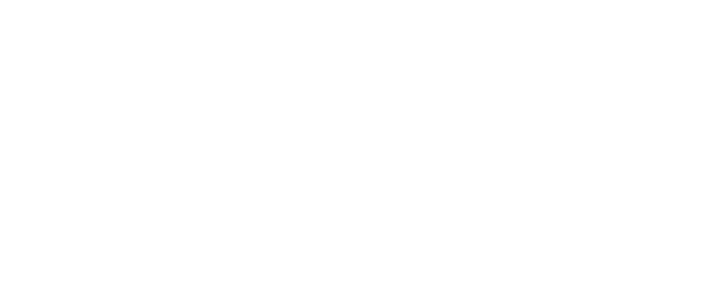
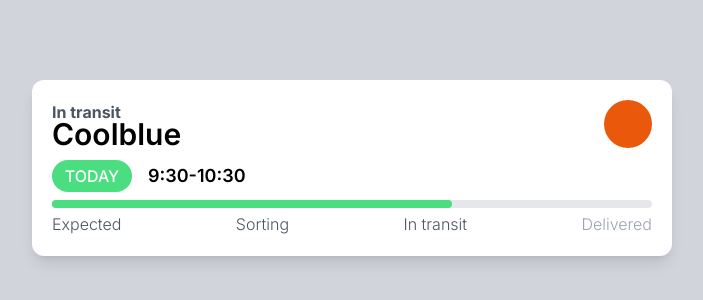
Before and after one commit to Abdul-lembariti/carrot_market_reloadd, a Next.js app: page / in a window 1280 px wide. Shown: the part 232-532 px from the top of the page, without its empty margins (288-991 px from the left). Built offline with nearby package versions, Linux system fonts and the light colour scheme.

Commit message:
#2.1 - #3.3 Modifiers

```diff
--- a/app/page.tsx
+++ b/app/page.tsx
@@ -1,4 +1,31 @@
-
 export default function Home() {
-  return <main></main>
+  return (
+    <main className="bg-gray-300 h-screen flex items-center justify-center p-5 ">
+      <div className="bg-white shadow-lg p-5 rounded-xl w-full max-w-screen-sm ">
+        <div className="flex justify-between">
+          <div className="flex flex-col ">
+            <span className="font-bold  text-gray-600 -mb-2 ">In transit</span>
+            <span className="font-semibold text-3xl ">Coolblue</span>
+          </div>
+          <div className="size-12 bg-orange-600 rounded-full" />
+        </div>
+        <div className="flex gap-4 items-center my-2">
+          <span className="text-white bg-green-400 p-1 rounded-2xl w-20 text-center uppercase font-medium hover:bg-green-500 transition hover:scale-125">
+            Today
+          </span>
+          <span className="text-lg font-semibold ">9:30-10:30</span>
+        </div>
+        <div className="relative">
+          <div className="bg-gray-200 absolute w-full h-2 rounded-full" />
+          <div className="bg-green-400 absolute w-2/3 h-2 rounded-full" />
+        </div>
+        <div className="flex justify-between items-center font-light  mt-5 text-gray-600 ">
+          <span>Expected</span>
+          <span>Sorting</span>
+          <span>In transit </span>
+          <span className="text-gray-400 ">Delivered</span>
+        </div>
+      </div>
+    </main>
+  )
 }
--- a/tailwind.config.ts
+++ b/tailwind.config.ts
@@ -1,20 +1,12 @@
-import type { Config } from "tailwindcss";
+import type { Config } from 'tailwindcss'
 
 const config: Config = {
   content: [
-    "./pages/**/*.{js,ts,jsx,tsx,mdx}",
-    "./components/**/*.{js,ts,jsx,tsx,mdx}",
-    "./app/**/*.{js,ts,jsx,tsx,mdx}",
+    './pages/**/*.{js,ts,jsx,tsx,mdx}',
+    './components/**/*.{js,ts,jsx,tsx,mdx}',
+    './app/**/*.{js,ts,jsx,tsx,mdx}',
   ],
-  theme: {
-    extend: {
-      backgroundImage: {
-        "gradient-radial": "radial-gradient(var(--tw-gradient-stops))",
-        "gradient-conic":
-          "conic-gradient(from 180deg at 50% 50%, var(--tw-gradient-stops))",
-      },
-    },
-  },
+  theme: {},
   plugins: [],
-};
-export default config;
+}
+export default config
```
